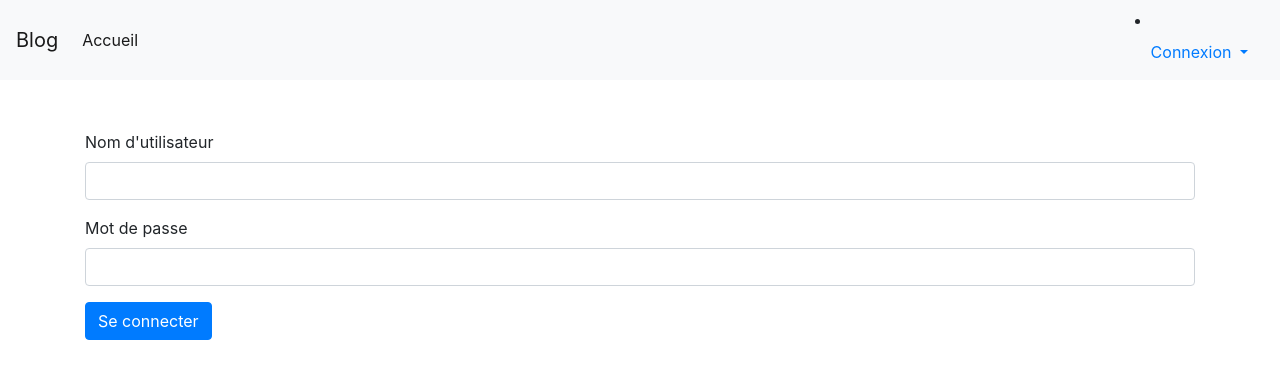
After one commit to AngryKiller/Projet-NSI, a Flask app: page /login in a window 1280 px wide. The commit adds this page. Shown: the top 379 px of the page. Run offline with Flask 2, Linux system fonts and the light colour scheme; some libraries are stand-ins or nearby versions.

Commit message:
Added login code and started implementing it

```diff
--- a/app.py
+++ b/app.py
@@ -1,6 +1,6 @@
-from flask import Flask, render_template, request, redirect, flash
+from flask import Flask, render_template, request, redirect, flash, session
 from util.news import getNews
-from util.users import register
+from util.users import register, login
 
 app = Flask(__name__, static_url_path='/static')
 
@@ -8,19 +8,34 @@ app.secret_key = b'_5eey"F3z\digouc]/'
 
 @app.route('/')
 def index():
-    return render_template('index.html', news=getNews())
+    if session['user']:
+        return render_template('index.html', news=getNews())
+    else:
+        return render_template('index.html', news=getNews())
 
 @app.route('/register', methods=['POST', 'GET'])
 def registerRoute():
     if request.method == "POST":
         if register(request.form['username'], request.form['mail'], request.form['password']):
-            flash('Vous avez été inscrit avec succès')
+            flash('Vous avez été inscrit avec succès', 'success')
             return redirect('/')
     else:
         return render_template('register.html')
 
     return render_template('register.html')
 
+@app.route('/login', methods=['POST', 'GET'])
+def loginRoute():
+    if request.method == "POST":
+        user = login(request.form['username'], request.form['password'])
+        if user:
+            session['user'] = user
+            flash('Vous êtes connecté!', 'success')
+            return redirect('/')
+    else:
+        return render_template('login.html')
+
+    return render_template('login.html')
 
 @app.route('/digou')
 def test():
--- /dev/null
+++ b/templates/login.html
@@ -0,0 +1,17 @@
+{% extends "pageTemplate.html" %}
+
+
+{% block content %}
+    <form action="/login" method="post">
+
+        <div class="form-group">
+    <label for="usernameInput">Nom d'utilisateur</label>
+    <input type="text" class="form-control" id="usernameInput" name="username">
+  </div>
+  <div class="form-group">
+    <label for="passwordInput">Mot de passe</label>
+    <input type="password" class="form-control" id="passwordInput" name="password">
+  </div>
+  <button type="submit" class="btn btn-primary">Se connecter</button>
+</form>
+{% endblock %}
--- a/templates/pageTemplate.html
+++ b/templates/pageTemplate.html
@@ -2,9 +2,10 @@
 <html lang="fr">
 <head>
     {% block head %}
-    <meta charset="UTF-8">
-    <link rel="stylesheet" href="/static/css/bootstrap.css">
-    <title>{% block title %}{% endblock %}</title>
+        <meta charset="UTF-8">
+        <link rel="stylesheet" href="/static/css/style.css">
+        <link rel="stylesheet" href="/static/css/bootstrap.css">
+        <title>{% block title %}{% endblock %}</title>
     {% endblock %}
 </head>
 <body>
@@ -27,8 +28,8 @@
           Connexion
         </a>
         <div class="dropdown-menu" aria-labelledby="navbarDropdown">
-          <a class="dropdown-item" href="#">Se connecter</a>
-          <a class="dropdown-item" href="#">Créer un compte</a>
+          <a class="dropdown-item" href="/login">Se connecter</a>
+          <a class="dropdown-item" href="/register">Créer un compte</a>
         </div>
       </li>
   </div>
@@ -36,15 +37,13 @@
     {% endblock %}
 </header>
 <div class="container" id="content">
-    {% with messages = get_flashed_messages() %}
+    {% with messages = get_flashed_messages(with_categories=true) %}
   {% if messages %}
-    <ul class=flashes>
-    {% for message in messages %}
-      <div class="alert alert-primary" role="alert">
+    {% for category, message in messages %}
+      <div class="alert alert-{{ category }}" role="alert">
           {{ message }}
 </div>
     {% endfor %}
-    </ul>
   {% endif %}
 {% endwith %}
     {% block content %}
```
Also changed, not shown: util/users.py (+14 -0 lines).
